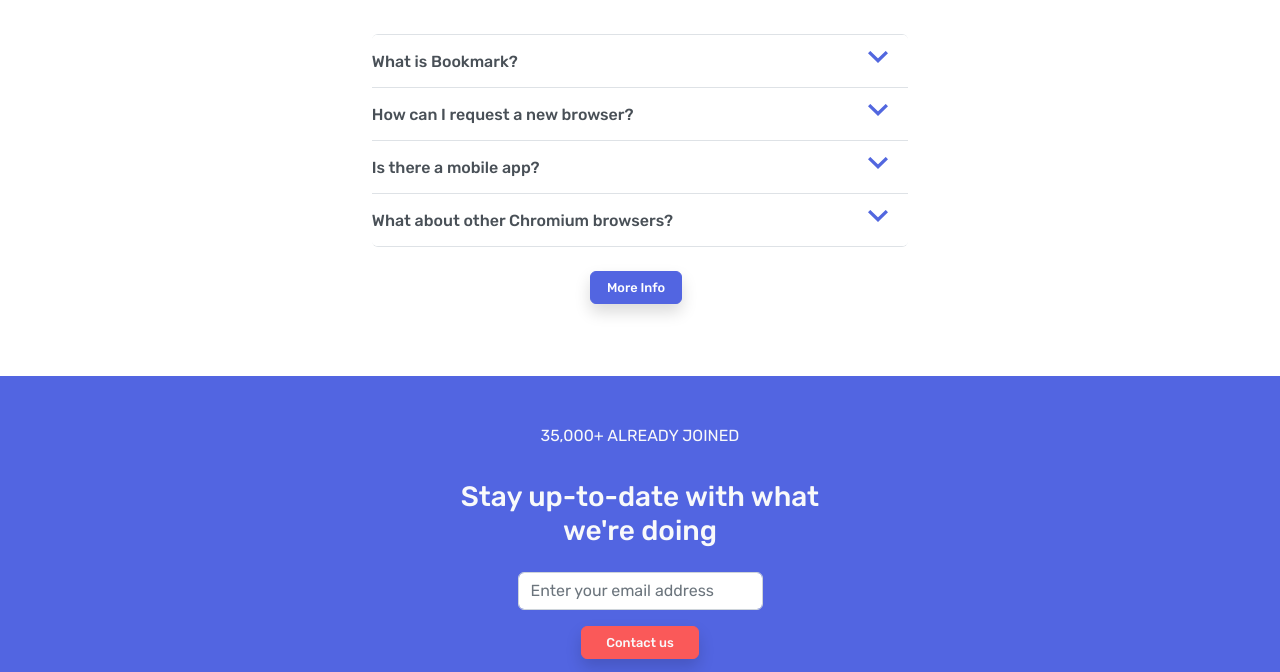
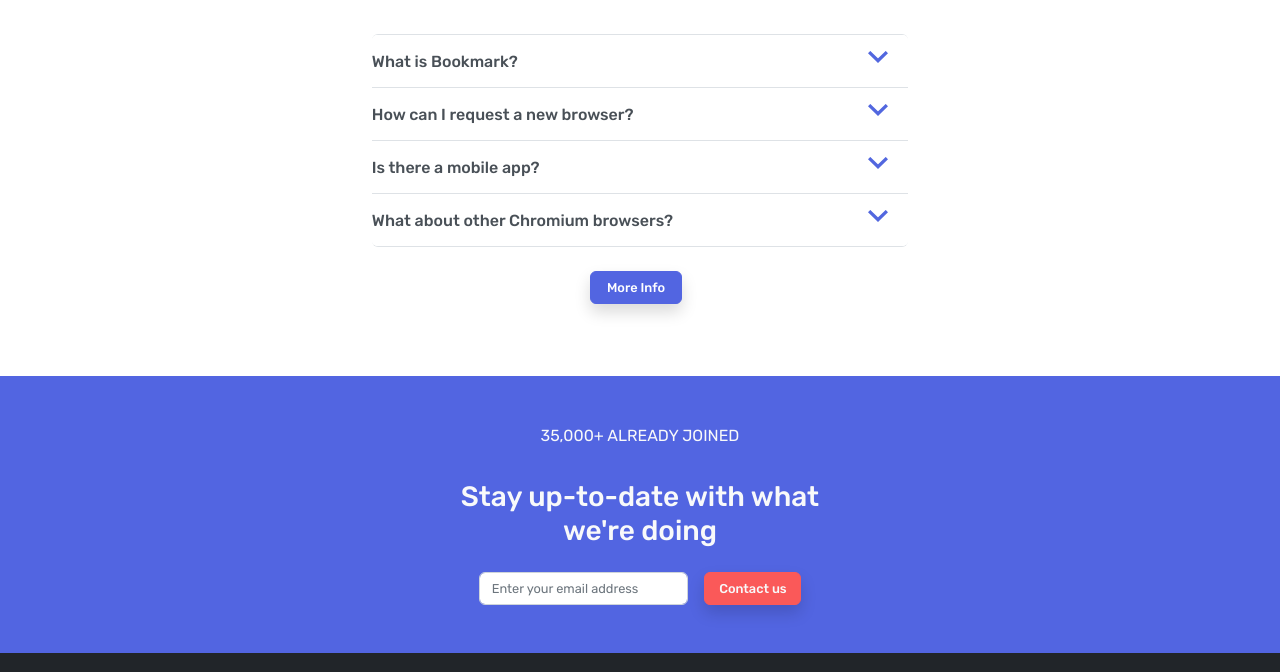
Before and after one commit to Leptonita/SPRINT-2, a website: page index.html in a window 1280 px wide. Shown: the part 2207-2879 px from the top of the page. Drawn offline with Linux system fonts and the light colour scheme.

Commit message:
SP2 ejercicio 5 ajustes form

```diff
--- a/index.html
+++ b/index.html
@@ -349,30 +349,31 @@
                <p>
                   <h3 class="text-center">Stay up-to-date with what we're doing</h3>
                </p>
+               <div class="container-fluid">
                <form action="" class="needs-validation" novalidate>
-                  <div class="container">
-                     <div class="row g-3 align-items-center justify-content-center">
+                  <div class="container-fluid">
+                     <div class="row g-3 align-items-center justify-content-between">
 
-                        <div class="col-auto">
+                        <div class="col-12 col-lg-8">
                            <div class="position-relative">
                               <label for="inputEmail" class="col-form-label visually-hidden">Email</label>
                               <input type="email" id="inputEmail" class="form-control" aria-describedby="emailHelp"
                                  placeholder="Enter your email address" required>
-                              <div class="invalid-tooltip bg-secondary">
+                              <div class="invalid-tooltip bg-secondary mt-0 mb3">
                                  <span id="emailHelp" class="form-text text-white">
                                     Must be 8-20 characters long.
                                  </span>
                               </div>
                            </div>
                         </div>
-                        <div class="col-auto">
-                           <button type="submit" class="btn btn-secondary px-lg-4 shadow fw-semibold">Contact
+                        <div class="col-12 col-lg-4">
+                           <button type="submit" class="btn btn-secondary shadow fw-semibold w-100">Contact
                               us</button>
                         </div>
 
                      </div>
                   </div>
-               </form>
+               </form></div>
             </div>
          </div>
       </div>
--- a/sass/main.scss
+++ b/sass/main.scss
@@ -261,3 +261,12 @@
 .navfoot {
     flex:3;
 }
+
+.invalid-tooltip {
+    margin-top: 0;
+    margin-bottom: 1rem;
+}
+
+#inputEmail {
+    font-size: 0.8rem;
+}
```
Also changed, not shown: css/main.css, sass/main.min.css, 2 other files.
